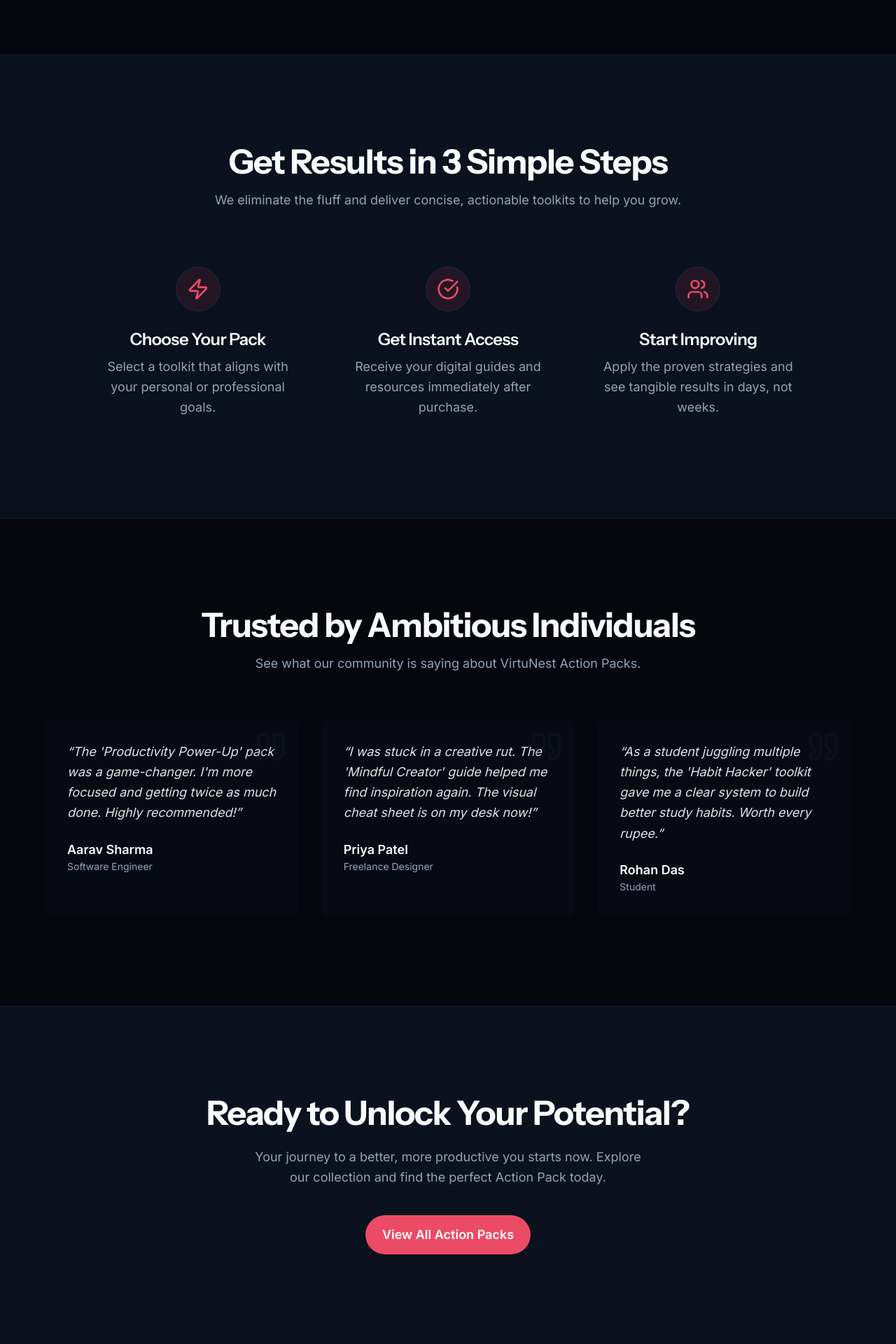
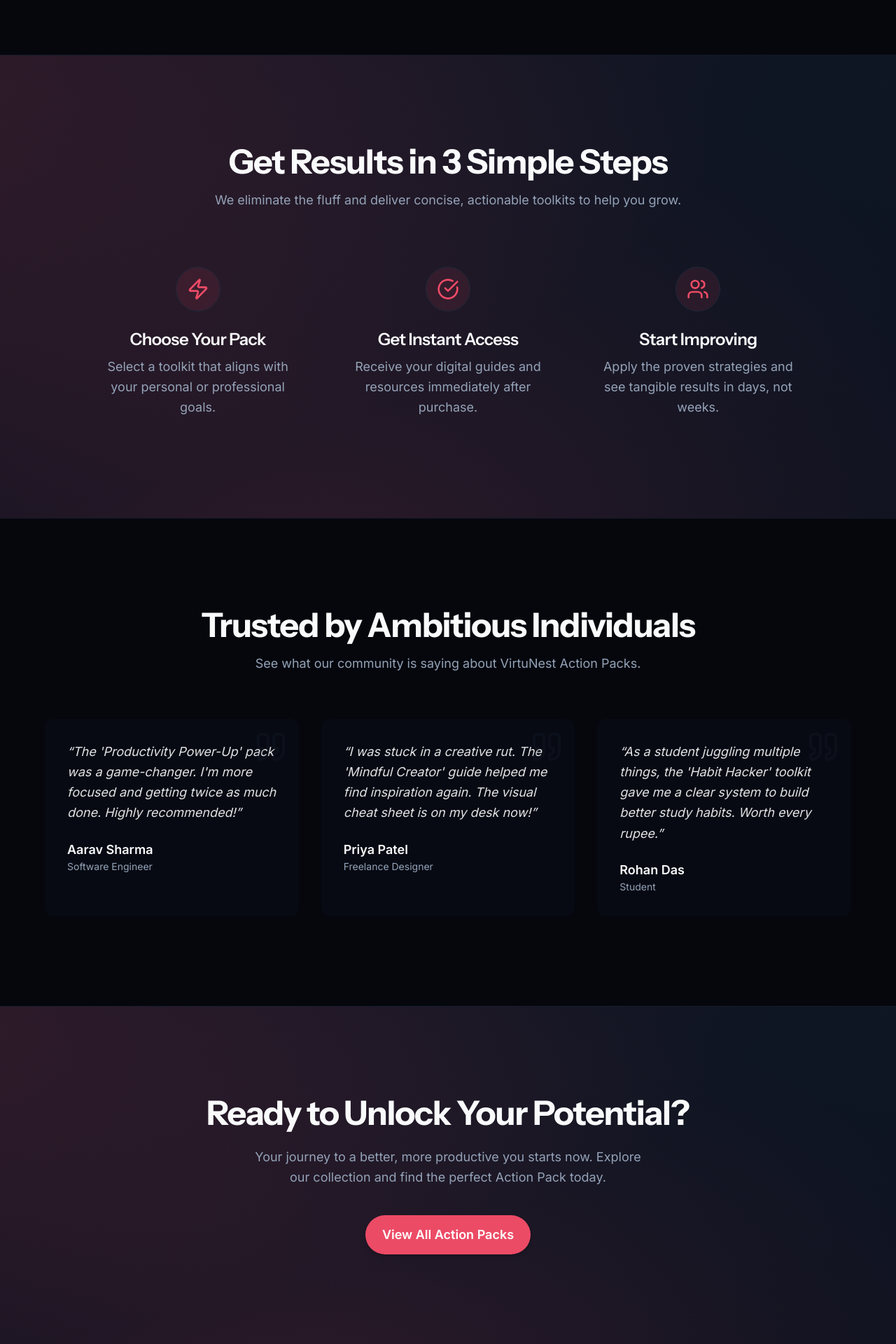
Before and after one commit to VishantMehta/VirtuNest, a Next.js app: page / in a window 1280 px wide. Shown: the part 1646-3566 px from the top of the page at 70% size. Built offline with nearby package versions, Linux system fonts and the light colour scheme.

Commit message:
added aurora effect

```diff
--- a/app/globals.css
+++ b/app/globals.css
@@ -206,3 +206,37 @@
 .dark .card-border-glow:hover::before {
   opacity: 1;
 }
+
+/* In your app/globals.css file - REPLACE the old aurora styles with this */
+
+.aurora-section::before {
+  content: "";
+  position: absolute;
+  z-index: 0;
+  inset: 0;
+  /* ENHANCED: Added a third gradient for more color depth and repositioned them */
+  background-image:
+    radial-gradient(ellipse at 10% 20%, hsl(var(--primary) / 0.25) 0%, transparent 50%),
+    radial-gradient(ellipse at 80% 30%, hsl(var(--accent) / 0.2) 0%, transparent 50%),
+    radial-gradient(ellipse at 50% 80%, hsl(var(--primary) / 0.15) 0%, transparent 50%);
+  background-size: 200% 200%;
+  /* ENHANCED: Using a new, more dynamic animation */
+  animation: aurora-enhanced 20s linear infinite;
+  pointer-events: none;
+}
+
+/* ENHANCED: More complex keyframes for a seamless, non-alternating loop */
+@keyframes aurora-enhanced {
+  0% {
+    background-position: 0% 50%;
+    background-size: 200% 200%;
+  }
+  50% {
+    background-position: 100% 50%;
+    background-size: 250% 250%;
+  }
+  100% {
+    background-position: 0% 50%;
+    background-size: 200% 200%;
+  }
+}
--- a/app/page.tsx
+++ b/app/page.tsx
@@ -67,13 +67,12 @@
 };
 
 function HeroSection({ mounted }: { mounted: boolean }) {
-  const { resolvedTheme } = useTheme();
   const titleWords = "Actionable Guides for a Better You".split(" ");
 
   return (
     <section className="relative w-full h-screen flex items-center justify-center text-center overflow-hidden">
       <div className="absolute inset-0 z-0 bg-transparent">
-        {mounted && resolvedTheme === "dark" && (
+        {mounted && (
           <Suspense fallback={null}>
             <Canvas camera={{ position: [0, 0, 1] }}>
               <AnimatedStars />
@@ -162,21 +161,9 @@
 
 function HowItWorksSection() {
   const steps = [
-    {
-      icon: Zap,
-      title: "Choose Your Pack",
-      description: "Select a toolkit that aligns with your personal or professional goals.",
-    },
-    {
-      icon: CheckCircle,
-      title: "Get Instant Access",
-      description: "Receive your digital guides and resources immediately after purchase.",
-    },
-    {
-      icon: Users,
-      title: "Start Improving",
-      description: "Apply the proven strategies and see tangible results in days, not weeks.",
-    },
+    { icon: Zap, title: "Choose Your Pack", description: "Select a toolkit that aligns with your personal or professional goals." },
+    { icon: CheckCircle, title: "Get Instant Access", description: "Receive your digital guides and resources immediately after purchase." },
+    { icon: Users, title: "Start Improving", description: "Apply the proven strategies and see tangible results in days, not weeks." },
   ];
 
   return (
@@ -185,9 +172,9 @@
       initial="hidden"
       whileInView="visible"
       viewport={{ once: true, amount: 0.3 }}
-      className="w-full bg-secondary py-24 md:py-32"
+      className="w-full bg-secondary py-24 md:py-32 relative overflow-hidden aurora-section"
     >
-      <div className="container px-4 md:px-6">
+      <div className="relative z-10 container px-4 md:px-6">
         <div className="text-center mb-16">
           <h2 className="font-heading text-3xl font-bold tracking-tight sm:text-4xl md:text-5xl">
             Get Results in 3 Simple Steps
@@ -199,7 +186,11 @@
 
         <div className="grid grid-cols-1 md:grid-cols-3 gap-12 max-w-5xl mx-auto">
           {steps.map((step, index) => (
-            <motion.div key={index} variants={itemAnimation} className="flex flex-col items-center text-center p-4">
+            <motion.div
+              key={index}
+              variants={itemAnimation}
+              className="flex flex-col items-center text-center p-4"
+            >
               <div className="flex items-center justify-center h-16 w-16 rounded-full bg-background dark:bg-primary/10 text-primary mb-6 shadow-md dark:shadow-none border border-border">
                 <step.icon className="h-8 w-8" />
               </div>
@@ -213,23 +204,12 @@
   );
 }
 
+
 function TestimonialsSection() {
   const testimonials = [
-    {
-      name: "Aarav Sharma",
-      role: "Software Engineer",
-      text: "The 'Productivity Power-Up' pack was a game-changer. I'm more focused and getting twice as much done. Highly recommended!",
-    },
-    {
-      name: "Priya Patel",
-      role: "Freelance Designer",
-      text: "I was stuck in a creative rut. The 'Mindful Creator' guide helped me find inspiration again. The visual cheat sheet is on my desk now!",
-    },
-    {
-      name: "Rohan Das",
-      role: "Student",
-      text: "As a student juggling multiple things, the 'Habit Hacker' toolkit gave me a clear system to build better study habits. Worth every rupee.",
-    },
+    { name: "Aarav Sharma", role: "Software Engineer", text: "The 'Productivity Power-Up' pack was a game-changer. I'm more focused and getting twice as much done. Highly recommended!" },
+    { name: "Priya Patel", role: "Freelance Designer", text: "I was stuck in a creative rut. The 'Mindful Creator' guide helped me find inspiration again. The visual cheat sheet is on my desk now!" },
+    { name: "Rohan Das", role: "Student", text: "As a student juggling multiple things, the 'Habit Hacker' toolkit gave me a clear system to build better study habits. Worth every rupee." },
   ];
 
   return (
@@ -290,8 +270,8 @@
 
 function FinalCTASection() {
   return (
-    <section className="w-full py-24 md:py-32 text-center bg-secondary border-t border-border/50">
-      <div className="container px-4 md:px-6">
+    <section className="w-full py-24 md:py-32 text-center bg-secondary border-t border-border/50 relative overflow-hidden aurora-section">
+      <div className="relative z-10 container px-4 md:px-6">
         <h2 className="font-heading text-3xl md:text-5xl font-bold">
           Ready to Unlock Your Potential?
         </h2>
```
